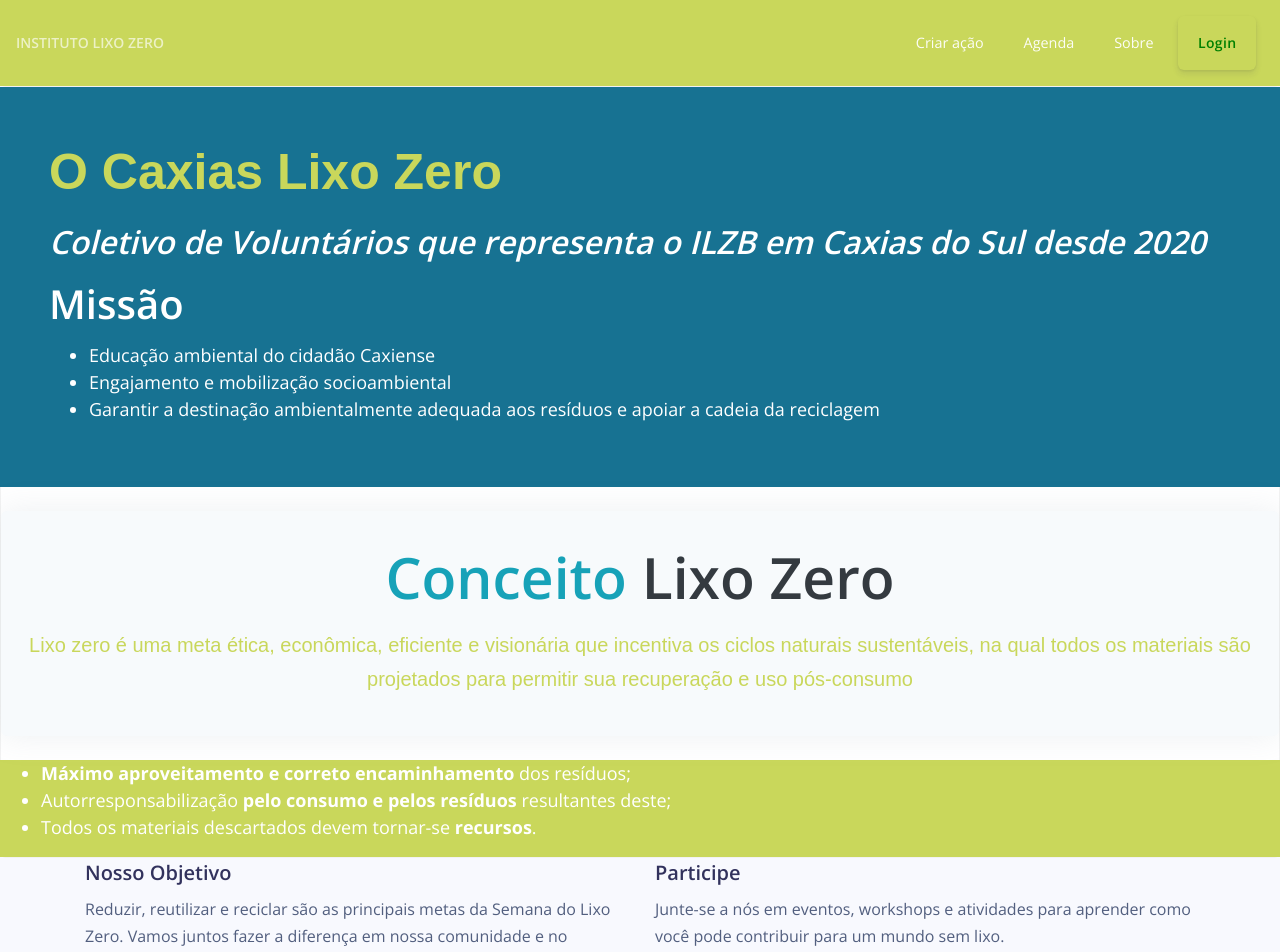
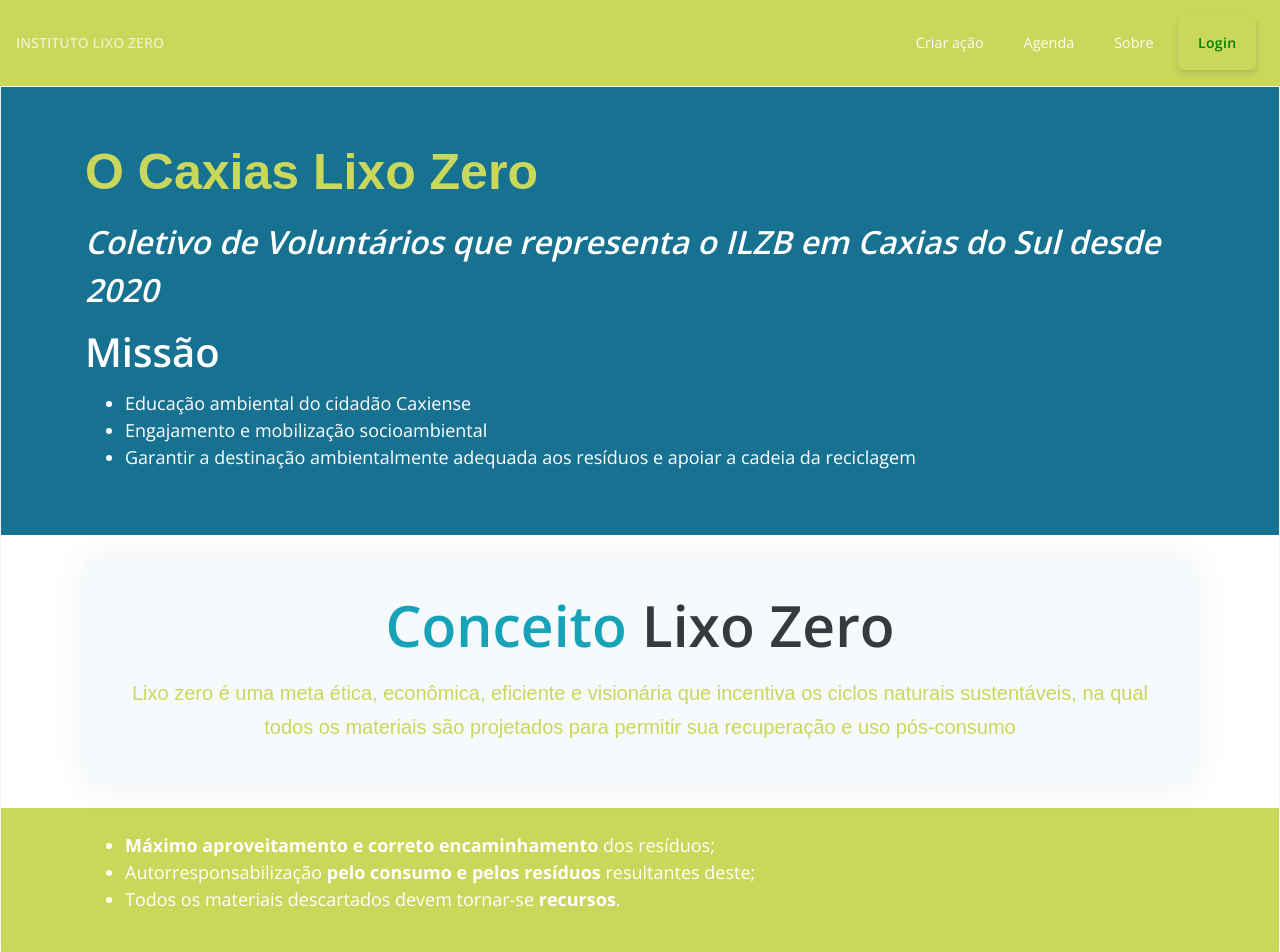
Before and after one commit to viperluan/lixo-zero-web, a React (Vite) app: page /about in a window 1280 px wide. Shown: the top 952 px of the page. Built offline with nearby package versions, Linux system fonts and the light colour scheme.

Commit message:
corrige estilo da pagina sobre

```diff
--- a/src/views/about/index.jsx
+++ b/src/views/about/index.jsx
@@ -1,10 +1,10 @@
-import { Col, Row, Card, CardBody } from 'reactstrap';
+import { Card, CardBody, Container } from 'reactstrap';
 
 const AboutContainer = () => {
   return (
     <Card>
-      <Row style={{ backgroundColor: 'rgb(23 114 146)' }} className="p-5">
-        <Col>
+      <div style={{ backgroundColor: 'rgb(23 114 146)' }} className="p-5">
+        <Container>
           <h1
             style={{ fontSize: '50px', fontWeight: 'bold', fontFamily: 'Barlow, sans-serif' }}
             className="text-default"
@@ -23,10 +23,10 @@ const AboutContainer = () => {
               reciclagem
             </li>
           </ul>
-        </Col>
-      </Row>
-      <Row className="my-4 text-center">
-        <Col>
+        </Container>
+      </div>
+      <div className="my-4 text-center">
+        <Container>
           <Card className="bg-secondary shadow border-0">
             <CardBody>
               <h3 style={{ fontSize: '57px', textAlign: 'center', color: '#17a2b8' }}>
@@ -42,10 +42,10 @@ const AboutContainer = () => {
               </p>
             </CardBody>
           </Card>
-        </Col>
-      </Row>
-      <Row className="bg-default">
-        <Col>
+        </Container>
+      </div>
+      <div className="bg-default p-4">
+        <Container>
           <ul style={{ color: '#fff', fontSize: '18px' }}>
             <li>
               <b>Máximo aproveitamento e correto encaminhamento</b> dos resíduos;
@@ -57,8 +57,8 @@ const AboutContainer = () => {
               Todos os materiais descartados devem tornar-se <b>recursos</b>.
             </li>
           </ul>
-        </Col>
-      </Row>
+        </Container>
+      </div>
     </Card>
   );
 };
```
